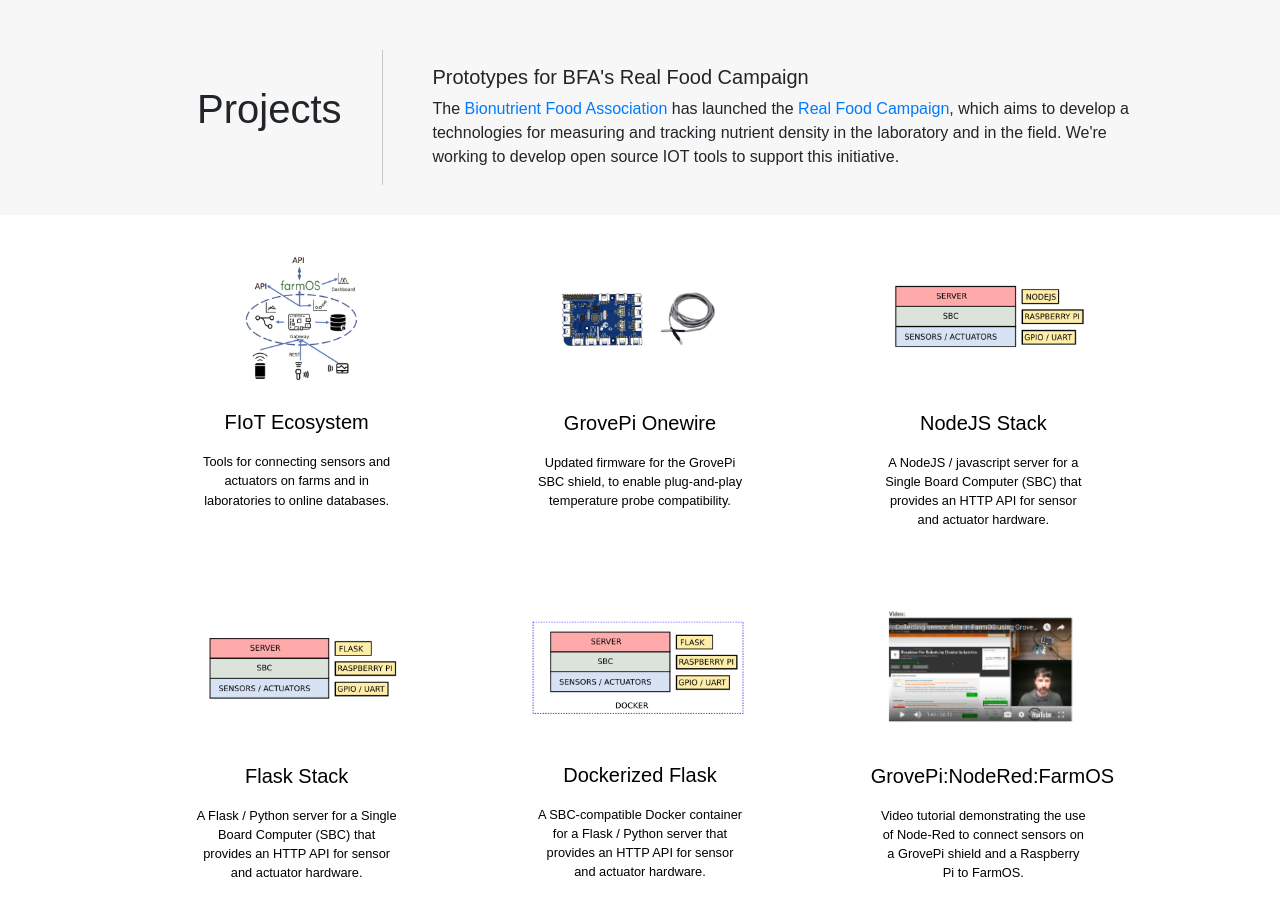
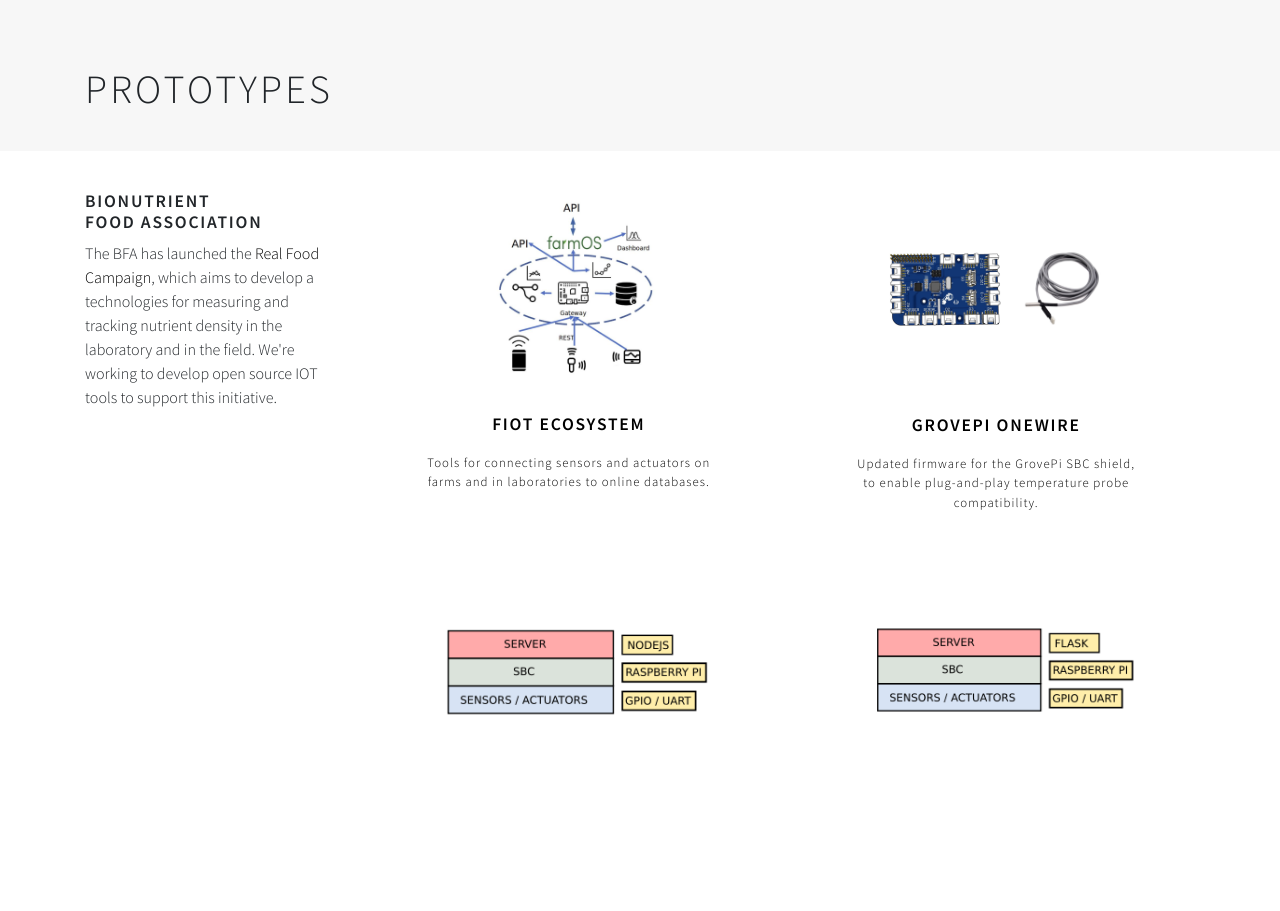
Before and after one commit to fiot-dev/fiot-dev.github.io, a plain HTML site: page index.html in a window 1280 px wide. Shown: the top 911 px of the page. After the commit the page ends 800 px from the top, so only its background shows below. Drawn offline with Linux system fonts and the light colour scheme.

Commit message:
Add sidebar

```diff
--- a/assets/style.css
+++ b/assets/style.css
@@ -12,7 +12,12 @@
 body {
     padding: 0;
     margin: 0;
-    font-family: 'Arial', sans-serif;
+    font-family: 'Source Sans Pro', sans-serif;
+}
+
+p {
+    font-weight: 300;
+    letter-spacing: .08em;
 }
 
 /* Center website */
@@ -22,23 +27,36 @@
 }
 
 .header {
-    padding: 50px 20px 30px 20px;
+    padding: 30px 20px;
     background-color: #f7f7f7;
 }
 
 .projects {
     font-size: 2.4em;
-    border-right: 1px solid #c7c7c7;
-    padding-right: 40px;
-    text-align: right;
+    text-transform: uppercase;
 }
 
 .projects h1 {
     margin-top: 35px;
+    letter-spacing: .08em;
+    font-weight: 300;
 }
 
 .desc {
     padding-left: 50px;
+}
+
+.sidebar {
+    padding-top: 40px;
+}
+
+.sidebar p {
+    letter-spacing: 0;
+}
+
+.gallery {
+    max-height: 600px;
+    overflow-y: scroll;
 }
 
 h2 {
@@ -47,8 +65,10 @@
 }
 
 h3 {
-    font-size: 20px;
-    font-weight: normal;
+    font-size: 1.1em;
+    font-weight: 600;
+    text-transform: uppercase;
+    letter-spacing: .10em;
 }
 
 .gallery a {
@@ -66,10 +86,6 @@
 
 .content img {
     width: 100%;
-}
-
-.content:hover p {
-    border-top: 1px solid #c7c7c7;
 }
 
 /* Clear floats after rows */
--- a/index.html
+++ b/index.html
@@ -4,29 +4,26 @@
   <head>
     <link rel="stylesheet" type="text/css" href="assets/bootstrap.css">
     <link rel="stylesheet" type="text/css" href="assets/style.css">
-    <link href="https://fonts.googleapis.com/css?family=Raleway" rel="stylesheet">
+    <link href="https://fonts.googleapis.com/css?family=Source+Sans+Pro:300,400,600" rel="stylesheet">
   </head>
   <body>
 
     <div class="header">
-      <div class="main">
-        <div class="row">
-          <div class="col-md-3 projects">
-            <h1>Projects</h1>
-          </div>
-          <div class="col-md-9 desc">
-            <h2>Prototypes for BFA's Real Food Campaign</h2>
-            <p>The <a href="https://bionutrient.org">Bionutrient Food Association</a> has launched the <a href="https://bionutrient.org/site/real-food-campaign/overview">Real Food Campaign</a>, which aims to develop a technologies for measuring and tracking nutrient density in the laboratory and in the field.  We're working to develop open source IOT tools to support this initiative. </p>
-          </div>
-        </div>
+      <div class="container projects">
+        <h1>Prototypes</h1>
       </div>
     </div>
 
-    <div class="main gallery">
+    <div class="container gallery">
+      <div class="row">
+        <div class="col-md-3 sidebar">
+          <h3>Bionutrient<br>Food Association</h3>
+          <p>The BFA has launched the <a href="https://bionutrient.org/site/real-food-campaign/overview">Real Food Campaign</a>, which aims to develop a technologies for measuring and tracking nutrient density in the laboratory and in the field.  We're working to develop open source IOT tools to support this initiative. </p>
+        </div>
 
-      <!-- Portfolio Gallery Grid -->
+        <div class="col-md-9 gallery">
           <div class="row">
-        <div class="col-md-4">
+            <div class="col-md-6">
               <a href="https://gitlab.com/fiot/meta" target="blank">
                 <div class="content">
                   <img src="assets/ecosystem.png" alt="FIOT Ecosystem">
@@ -36,8 +33,7 @@
               </a>
             </div>
 
-
-        <div class="col-md-4">
+            <div class="col-md-6">
               <a href="https://gitlab.com/fiot/grovepi-onewire" target="blank">
                 <div class="content">
                   <img src="assets/grovepi-onewire.png" alt="GrovePi Onewire Firmware">
@@ -47,7 +43,7 @@
               </a>
             </div>
 
-        <div class="col-md-4">
+            <div class="col-md-6">
               <a href="https://gitlab.com/fiot/fiot-sensor-server" target="blank">
                 <div class="content">
                   <img src="assets/node-stack.png" alt="FIOT Ecosystem">
@@ -57,7 +53,7 @@
               </a>
             </div>
 
-        <div class="col-md-4">
+            <div class="col-md-6">
               <a href="https://gitlab.com/fiot/simple-flask-gateway" target="blank">
                 <div class="content">
                   <img src="assets/flask-stack.png" alt="FIOT Ecosystem">
@@ -67,7 +63,7 @@
               </a>
             </div>
 
-        <div class="col-md-4">
+            <div class="col-md-6">
               <a href="https://gitlab.com/fiot/browser-flask-pi-USB" target="blank">
                 <div class="content">
                   <img src="assets/docker-flask.png" alt="FIOT Ecosystem">
@@ -77,7 +73,7 @@
               </a>
             </div>
 
-        <div class="col-md-4">
+            <div class="col-md-6">
               <a href="http://farmhack.org/tools/collecting-sensor-data-farmos-using-grovepi-and-node-red" target="blank">
                 <div class="content">
                   <img src="assets/grovepi-nodered-3.png" alt="FIOT Ecosystem">
@@ -87,7 +83,7 @@
               </a>
             </div>
 
-        <div class="col-md-4">
+            <div class="col-md-6">
               <a href="https://gitlab.com/fiot/raspbian-headless-networking-config" target="blank">
                 <div class="content">
                   <img src="assets/rpi-snap.png" alt="FIOT Ecosystem">
@@ -97,7 +93,7 @@
               </a>
             </div>
 
-        <div class="col-md-4">
+            <div class="col-md-6">
               <a href="https://gitlab.com/fiot/fiot-grovepi-sensor-server" target="blank">
                 <div class="content">
                   <img src="assets/grovepi-nodejs-server.png" alt="FIOT Ecosystem">
@@ -107,7 +103,7 @@
               </a>
             </div>
 
-        <div class="col-md-4">
+            <div class="col-md-6">
               <a href="https://https://gitlab.com/fiot/nofa-march-2018" target="blank">
                 <div class="content">
                   <img src="assets/nofa-sprint.png" alt="FIOT Ecosystem">
@@ -118,6 +114,7 @@
             </div>
           </div>
         </div>
+    </div>
     <!-- END MAIN -->
   </body>
 </html>
```
Lines whose indentation alone changed are shown as unchanged.
